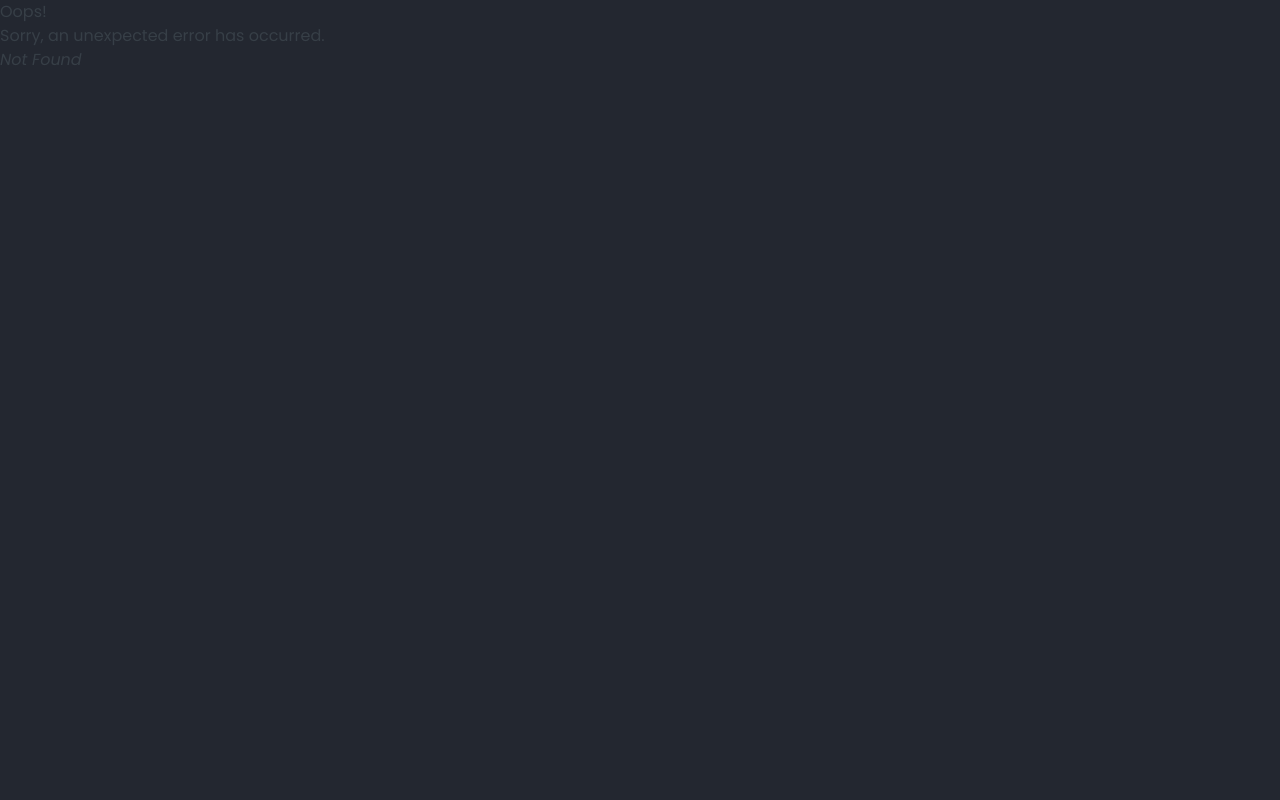
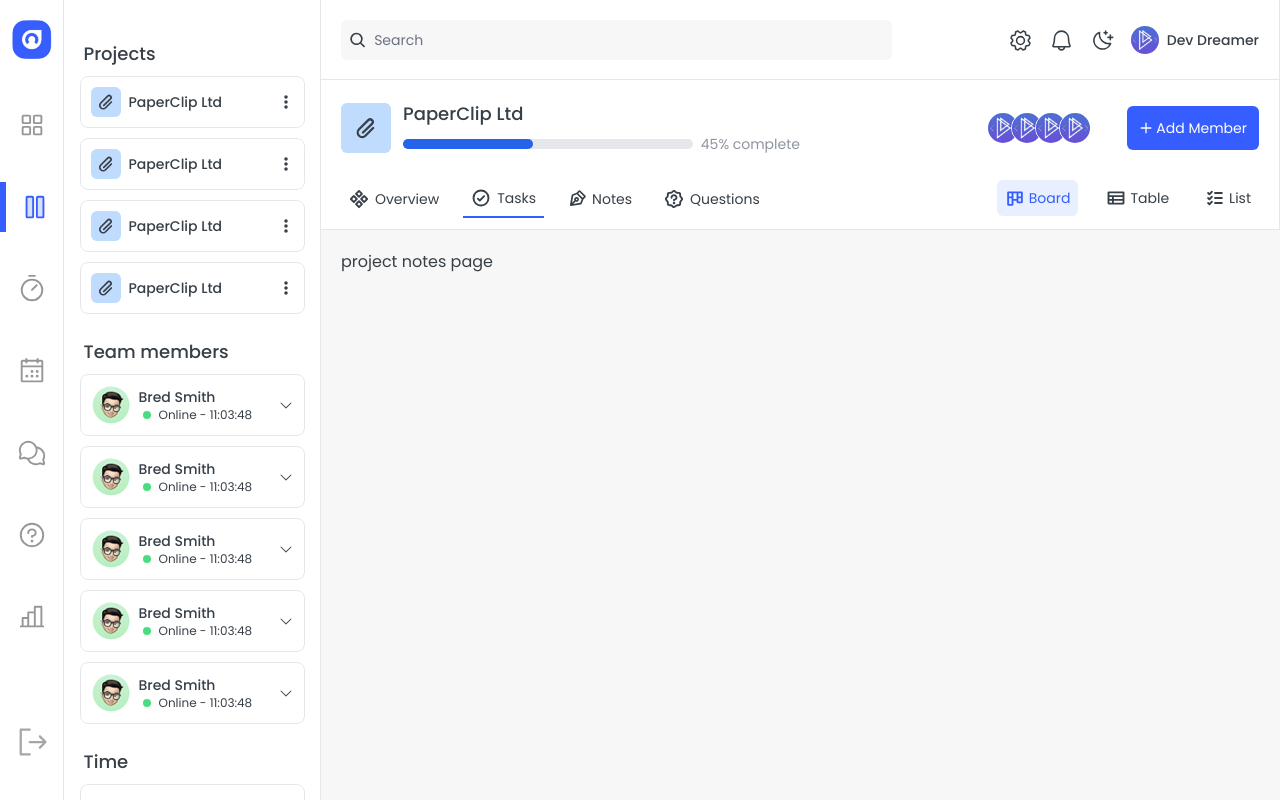
Before and after one commit to amitk7288/react-kanban, a React (Vite) app: page /notes/1 in a window 1280 px wide. Before the commit this address had no page. Built offline with nearby package versions, Linux system fonts and the light colour scheme.

Commit message:
set up the project view pages

```diff
--- a/src/App.jsx
+++ b/src/App.jsx
@@ -1,12 +1,13 @@
 import Header from "./components/header/Header";
-import MainView from "./components/mainview/MainView";
+// import MainView from "./components/mainview/MainView";
+import { Outlet } from "react-router-dom";
 import Sidebar from "./components/sidebar/Sidebar";
 
 function App() {
   return (
     <div className="relative">
       <Header />
-      <MainView />
+      <Outlet />
       <Sidebar />
       {/*
         - additional views/components needed
--- a/src/components/mainview/MainView.jsx
+++ b/src/components/mainview/MainView.jsx
@@ -1,3 +1,5 @@
+import { Outlet } from "react-router-dom";
+
 import Board from "./board/Board";
 import MainViewHeader from "./mainview-header/MainViewHeader.jsx";
 
@@ -8,8 +10,6 @@ export default function MainView() {
 
   const boardOne = boards.filter(board => board.id === 1);
 
-  // add errorpage into here and display whenever there is an error, this means even when there is an error users can still use the navigation
-
   return (
     <main className="w-full lg:w-[calc(100%_-_25vw)] 2xl:w-[calc(100%_-_20vw)]">
       {boardOne.map((board) => (
@@ -18,6 +18,7 @@ export default function MainView() {
       {boardOne.map((board) => (
         <Board key={board.id} board={board} categories={categories} />
       ))}
+      <Outlet />
     </main>
   );
 }
--- a/src/components/mainview/mainview-header/MainViewNav.jsx
+++ b/src/components/mainview/mainview-header/MainViewNav.jsx
@@ -1,3 +1,4 @@
+import { Link } from "react-router-dom";
 import {
   PiDiamondsFourBold,
   PiCheckCircleBold,
@@ -8,42 +9,42 @@ import {
 export default function MainViewNav() {
   return (
     <nav className="flex h-fit items-center sm:gap-4">
-      <a
-        href={`/overview`}
+      <Link
+        to={`/overview/1`}
         className="flex h-full cursor-pointer items-center justify-center"
       >
         <div className="flex w-fit items-center gap-1.5 rounded-md px-2 py-2">
           <PiDiamondsFourBold className="text-xl" />
           <p className="hidden text-sm font-normal md:block">Overview</p>
         </div>
-      </a>
-      <a
-        href={`/tasks`}
+      </Link>
+      <Link
+        to={`/tasks/1`}
         className="flex h-full cursor-pointer items-center justify-center border-b-2 border-[#365dff]"
       >
         <div className="flex w-fit items-center gap-1.5 rounded-md px-2 py-2">
           <PiCheckCircleBold className="text-xl" />
           <p className="hidden text-sm font-normal md:block">Tasks</p>
         </div>
-      </a>
-      <a
-        href={`/notes`}
+      </Link>
+      <Link
+        to={`/notes/1`}
         className="flex h-full cursor-pointer items-center justify-center"
       >
         <div className="flex w-fit items-center gap-1.5 rounded-md px-2 py-2">
           <PiPenNibBold className="text-lg" />
           <p className="hidden text-sm font-normal md:block">Notes</p>
         </div>
-      </a>
-      <a
-        href={`/questions`}
+      </Link>
+      <Link
+        to={`/questions/1`}
         className="flex h-full cursor-pointer items-center justify-center"
       >
         <div className="flex w-fit items-center gap-1.5 rounded-md px-2 py-2">
           <PiSealQuestionBold className="text-xl" />
           <p className="hidden text-sm font-normal md:block">Questions</p>
         </div>
-      </a>
+      </Link>
     </nav>
   );
 }
--- /dev/null
+++ b/src/routes/Notes.jsx
@@ -0,0 +1,7 @@
+export default function Notes() {
+  return (
+    <div className="#181a1f fixed right-0 top-[230px] z-[-1] h-[calc(100%_-_230px)] w-full overflow-x-auto overflow-y-hidden border-l bg-[#f7f7f7] p-5 lg:w-[calc(100%_-_25vw)] 2xl:w-[calc(100%_-_20vw)] dark:border-drkbrd dark:bg-drkbg dark:text-drkcol">
+      <p>project notes page</p>
+    </div>
+  );
+}
--- /dev/null
+++ b/src/routes/Overview.jsx
@@ -0,0 +1,7 @@
+export default function Overview() {
+  return (
+    <div className="#181a1f fixed right-0 top-[230px] z-[-1] h-[calc(100%_-_230px)] w-full overflow-x-auto overflow-y-hidden border-l bg-[#f7f7f7] p-5 lg:w-[calc(100%_-_25vw)] 2xl:w-[calc(100%_-_20vw)] dark:border-drkbrd dark:bg-drkbg dark:text-drkcol">
+      <p>project overview page</p>
+    </div>
+  );
+}
--- /dev/null
+++ b/src/routes/Questions.jsx
@@ -0,0 +1,7 @@
+export default function Questions() {
+  return (
+    <div className="#181a1f fixed right-0 top-[230px] z-[-1] h-[calc(100%_-_230px)] w-full overflow-x-auto overflow-y-hidden border-l bg-[#f7f7f7] p-5 lg:w-[calc(100%_-_25vw)] 2xl:w-[calc(100%_-_20vw)] dark:border-drkbrd dark:bg-drkbg dark:text-drkcol">
+      <p>project questions page</p>
+    </div>
+  );
+}
--- /dev/null
+++ b/src/routes/Tasks.jsx
@@ -0,0 +1,8 @@
+
+export default function Tasks() {
+  return (
+    <div className="#181a1f fixed right-0 top-[230px] z-[-1] h-[calc(100%_-_230px)] w-full overflow-x-auto overflow-y-hidden border-l bg-[#f7f7f7] p-5 lg:w-[calc(100%_-_25vw)] 2xl:w-[calc(100%_-_20vw)] dark:border-drkbrd dark:bg-drkbg dark:text-drkcol">
+      <p>project tasks page - this needs to show the boards</p>
+    </div>
+  );
+}
```
Also changed, not shown: src/main.jsx (+36 -7 lines).
